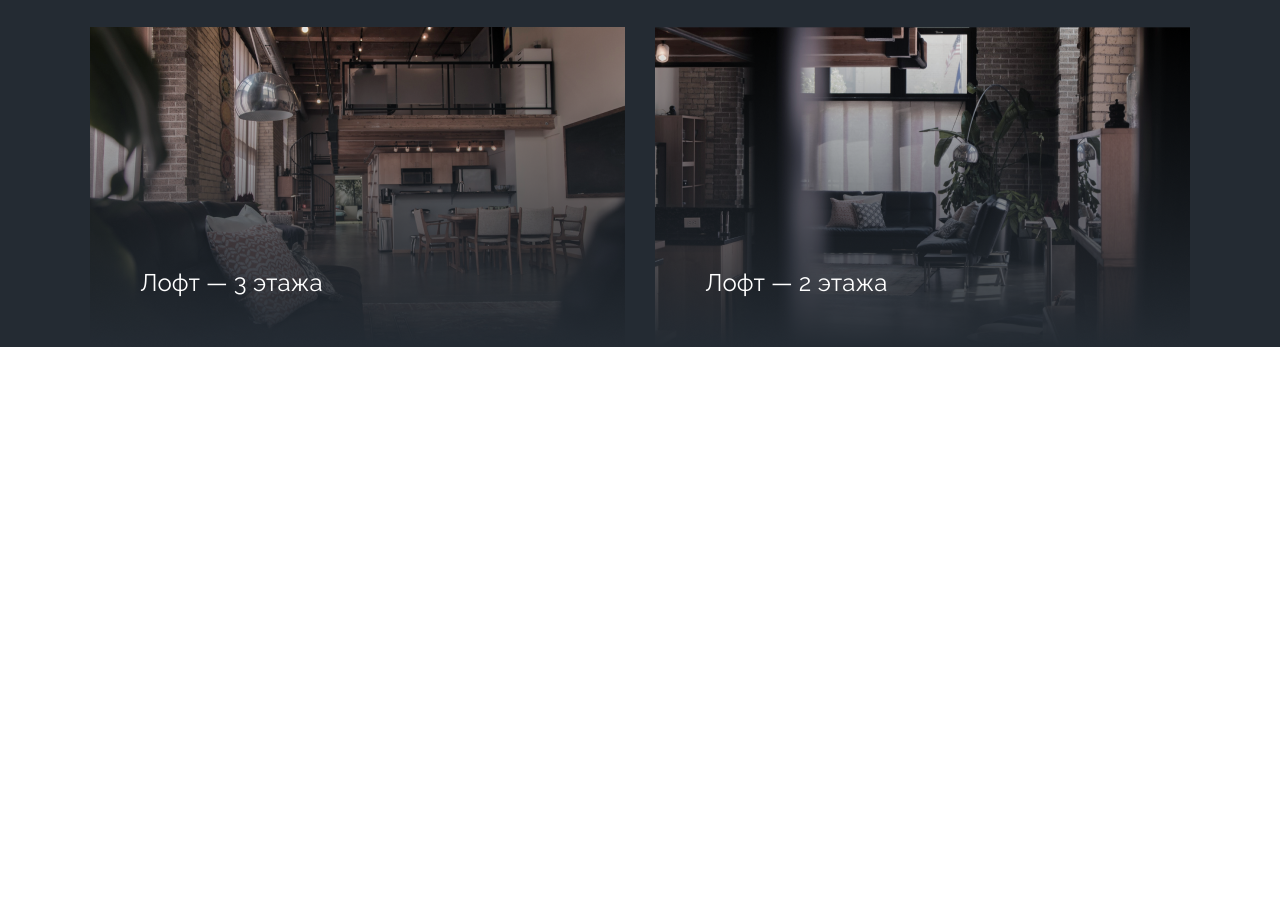
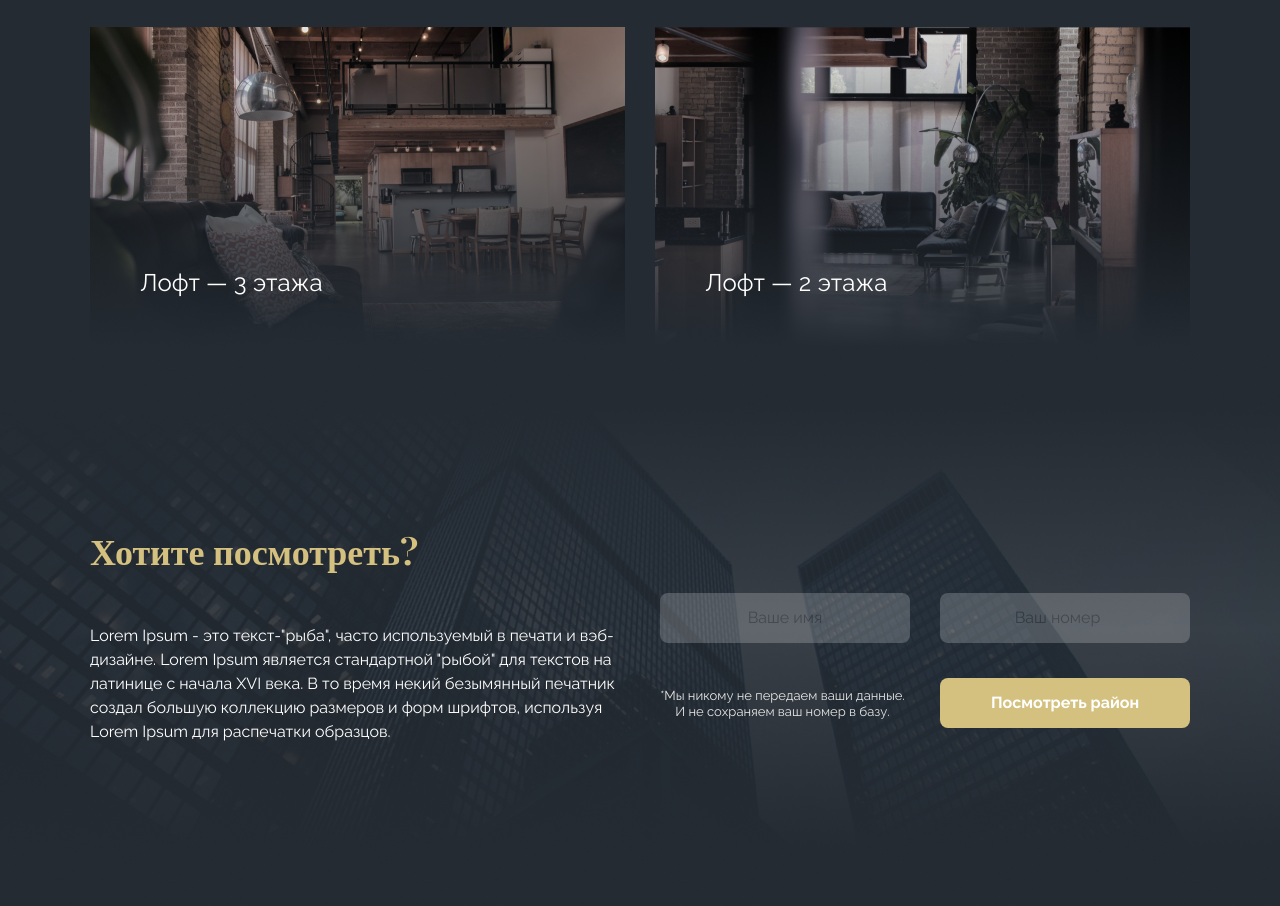
Before and after one commit to DmitryMass/LendingPage, a website: page index.pug in a window 1280 px wide. Shown: the part 1734-2640 px from the top of the page. Before the commit the page ends 2081 px from the top, so only its background shows below. Drawn offline with nearby package versions, Linux system fonts and the light colour scheme; files that its build step writes are made by us from their sources.

Commit message:
Complete s2

```diff
--- a/index.pug
+++ b/index.pug
@@ -11,4 +11,5 @@ html(lang="en")
             include ./pug/header
             include ./pug/main
         include ./pug/sectionfirst
+        include ./pug/sectionsecond
         include ./pug/footer
--- /dev/null
+++ b/pug/sectionsecond.pug
@@ -0,0 +1,12 @@
+section.section2-main
+    .container.s2-flex
+        .section2-info
+            h2.section2-h2 Хотите посмотреть?
+            p.section2-p1 Lorem Ipsum - это текст-"рыба", часто используемый в печати и вэб-дизайне. Lorem Ipsum является стандартной "рыбой" для текстов на латинице с начала XVI века. В то время некий безымянный печатник создал большую коллекцию размеров и форм шрифтов, используя Lorem Ipsum для распечатки образцов.
+        .section2-form
+            form(action="#")
+                .section2-registration
+                    input.section2-input_1(type="text" placeholder="Ваше имя")
+                    input.section2-input_2(type="number" placeholder="Ваш номер")
+                    p.section2-p2 *Мы никому не передаем ваши данные. И не сохраняем ваш номер в базу.
+                    button.section2-btn Посмотреть район
--- /dev/null
+++ b/sass/_sectionsecond.scss
@@ -0,0 +1,95 @@
+.s2-flex {
+  display: flex;
+  align-items: center;
+  flex-wrap: wrap;
+  justify-content: space-between;
+}
+.section2 {
+  &-main {
+    background-image: url(../../assets/images/s2bgc.png);
+    background-size: cover;
+    background-repeat: no-repeat;
+    background-position: center;
+    min-height: 560px;
+    margin-top: -1px;
+    padding-top: 180px;
+  }
+  &-registration {
+    display: flex;
+    flex-wrap: wrap;
+    justify-content: flex-end;
+  }
+  &-info,
+  &-form {
+    max-width: 535px;
+  }
+  &-form {
+    margin-top: 50px;
+  }
+  &-h2 {
+    font-weight: bold;
+    font-size: 36px;
+    line-height: 48px;
+    color: $gold;
+    font-family: "Playfair Display", serif;
+    margin-bottom: 50px;
+  }
+  &-p1 {
+    font-size: 16px;
+    line-height: 24px;
+    color: $white;
+    font-family: "Raleway", sans-serif;
+  }
+  &-p2 {
+    max-width: 255px;
+    margin-right: 30px;
+    margin-top: 45px;
+    color: #e7e7e7;
+    font-size: 13px;
+    line-height: 16px;
+    font-family: "Raleway", sans-serif;
+    text-align: center;
+  }
+  &-input_1,
+  &-input_2 {
+    font-family: "Raleway", sans-serif;
+    opacity: 0.2;
+    font-size: 16px;
+    line-height: 27px;
+    text-align: center;
+    color: black;
+    border: none;
+    min-width: 250px;
+    min-height: 50px;
+    border-radius: 8px;
+    &:hover {
+      box-shadow: 1px 1px 5px 3px white;
+      opacity: 0.5;
+    }
+    &:focus {
+      opacity: 0.7;
+    }
+  }
+  &-btn {
+    border: none;
+    min-width: 250px;
+    min-height: 50px;
+    margin-top: 35px;
+    background-color: $gold;
+    color: $white;
+    font-weight: bold;
+    font-size: 16px;
+    line-height: 27px;
+    font-family: "Raleway", sans-serif;
+    border-radius: 8px;
+    cursor: pointer;
+    &:hover {
+      background-color: rgb(236, 192, 109);
+      color: whitesmoke;
+      box-shadow: 1px 1px 8px 6px white;
+    }
+  }
+  &-input_1 {
+    margin-right: 30px;
+  }
+}
--- a/sass/index.scss
+++ b/sass/index.scss
@@ -4,6 +4,7 @@
 @import "./header";
 @import "./main";
 @import "./section-first";
+@import "./sectionsecond";
 
 html,
 body {
```
Also changed, not shown: dist/css/index.css, dist/css/index.min.css, index.html.
